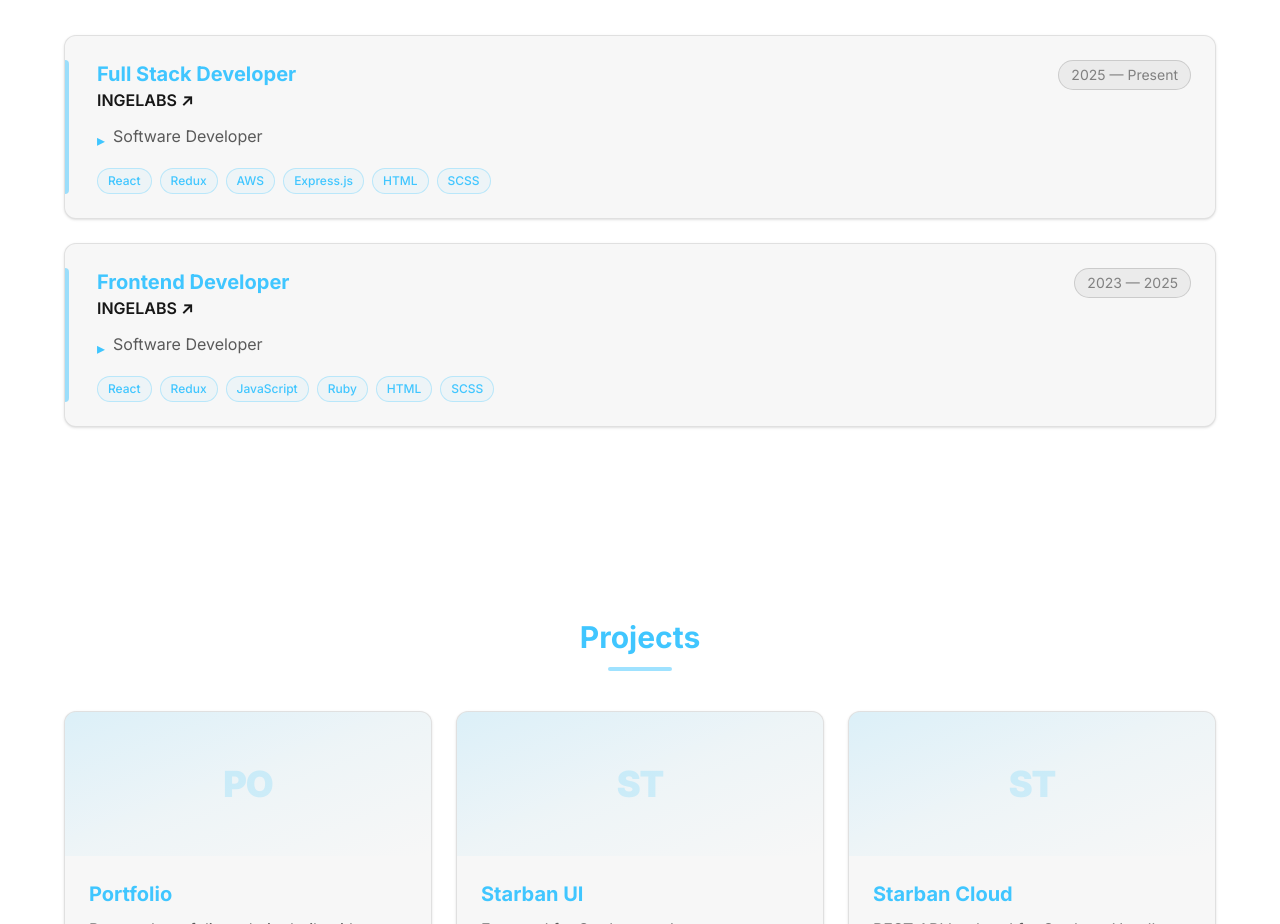
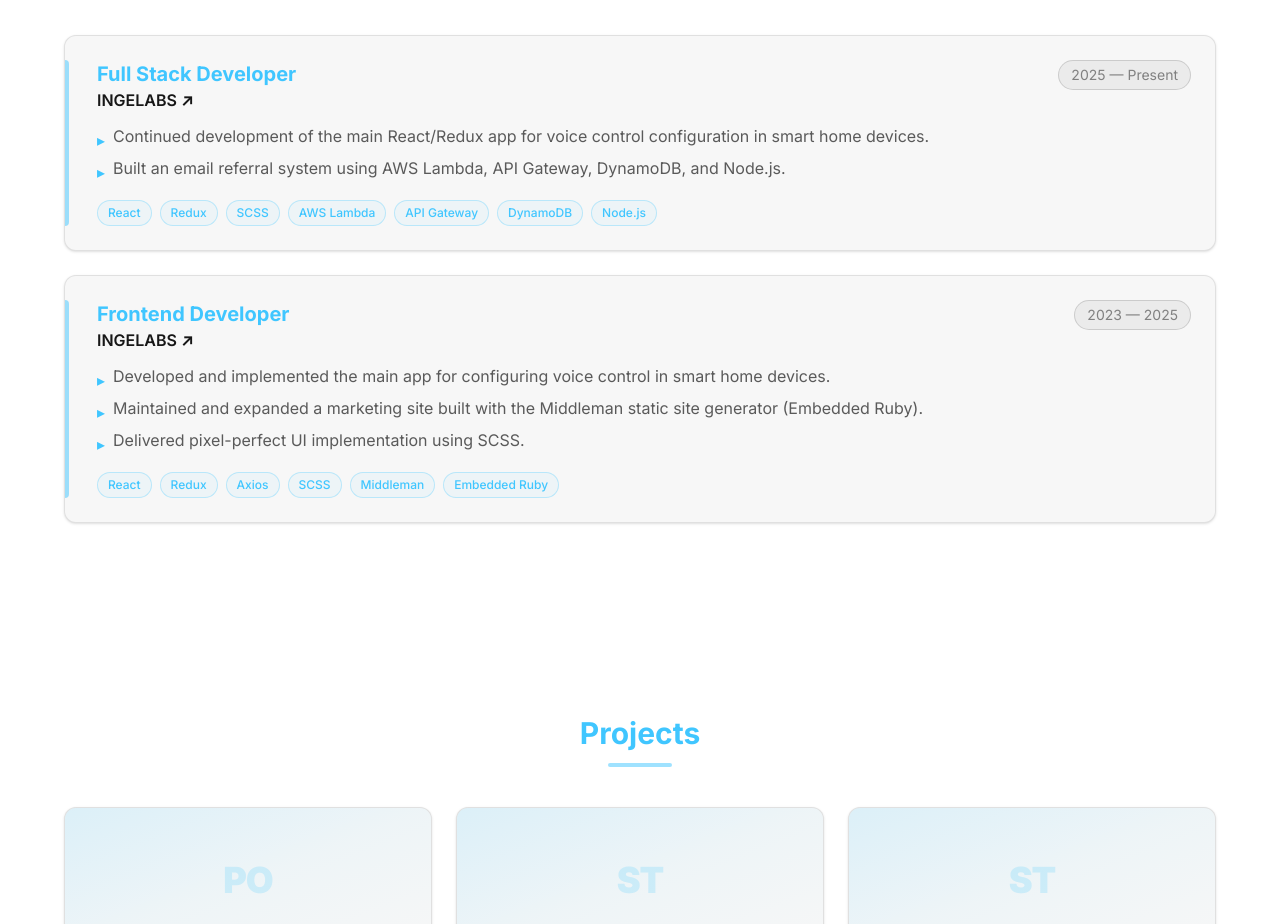
Before and after one commit to 00IRCA/portfolio, a Next.js app: page / in a window 1280 px wide. Shown: the part 2260-3184 px from the top of the page. Built offline with nearby package versions, Linux system fonts and the light colour scheme; no server answers.

Commit message:
chore: expand experience entries with real responsibilities and tech stack
Replace placeholder bullets with actual work descriptions for both roles at INGELABS.
Update tech tags to reflect correct tools per role.

```diff
--- a/src/data/experience.ts
+++ b/src/data/experience.ts
@@ -5,8 +5,11 @@ export const experience = [
     url: 'https://ingelabs.com',
     startYear: '2025',
     endYear: 'Present',
-    description: ['Software Developer'],
-    technologies: ['React', 'Redux', 'AWS', 'Express.js', 'HTML', 'SCSS'],
+    description: [
+      'Continued development of the main React/Redux app for voice control configuration in smart home devices.',
+      'Built an email referral system using AWS Lambda, API Gateway, DynamoDB, and Node.js.',
+    ],
+    technologies: ['React', 'Redux', 'SCSS', 'AWS Lambda', 'API Gateway', 'DynamoDB', 'Node.js'],
   },
   {
     position: 'Frontend Developer',
@@ -14,7 +17,11 @@ export const experience = [
     url: 'https://ingelabs.com',
     startYear: '2023',
     endYear: '2025',
-    description: ['Software Developer'],
-    technologies: ['React', 'Redux', 'JavaScript', 'Ruby', 'HTML', 'SCSS'],
+    description: [
+      'Developed and implemented the main app for configuring voice control in smart home devices.',
+      'Maintained and expanded a marketing site built with the Middleman static site generator (Embedded Ruby).',
+      'Delivered pixel-perfect UI implementation using SCSS.',
+    ],
+    technologies: ['React', 'Redux', 'Axios', 'SCSS', 'Middleman', 'Embedded Ruby'],
   },
 ];
```
